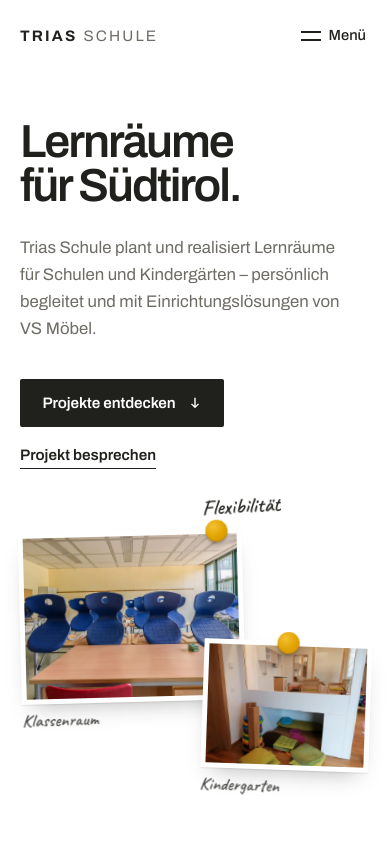
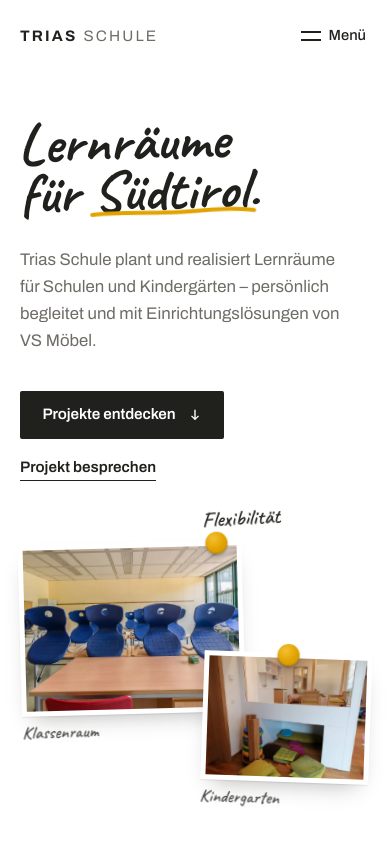
Before and after one commit to HofDa/simon-schule, an Astro site: page / in a window 390 px wide. Shown: the top 844 px of the page. Built offline with nearby package versions, Linux system fonts and the light colour scheme; Astro itself is replaced by a stand-in of ours.

Commit message:
ui refinement 2

```diff
--- a/DESIGN.md
+++ b/DESIGN.md
@@ -15,11 +15,11 @@ colors:
   error: "#a4331c"
 typography:
   display:
-    fontFamily: "Archivo, ui-sans-serif, system-ui, sans-serif"
-    fontSize: "clamp(2.9rem, min(7vw, 10.5vh), 6rem)"
-    fontWeight: 600
-    lineHeight: 0.94
-    letterSpacing: "-0.045em"
+    fontFamily: "Caveat, cursive"
+    fontSize: "clamp(3.6rem, min(8.6vw, 13vh), 7.6rem)"
+    fontWeight: 700
+    lineHeight: 0.86
+    letterSpacing: "normal"
   headline:
     fontFamily: "Archivo, ui-sans-serif, system-ui, sans-serif"
     fontSize: "clamp(2.4rem, 5vw, 4.75rem)"
@@ -122,17 +122,18 @@ Key characteristics: generous white space, hairline structure instead of contain
 
 ## Typography
 
-Archivo (a grotesque) carries every UI and editorial role. Caveat is the whiteboard marker, limited to board notes, photo captions, planning questions, the active-step label and the one conversation bubble. It never appears in navigation, buttons or body text.
+Archivo (a grotesque) carries every UI and editorial role. Caveat is the whiteboard marker, used for the hero headline (Caveat 700, written letter by letter on load, with a ginstergelb marker underline under the last word), board notes, photo captions, planning questions, the active-step label and the one conversation bubble. It never appears in navigation, buttons or body text.
 
 ### Hierarchy
-- Display (hero H1) ≤ 6rem, tracking -0.045em, line height 0.94.
+- Hero H1: Caveat 700, `clamp(3.6rem, min(8.6vw, 13vh), 7.6rem)`, line height 0.86, rotated -1.5°.
+- Display (large Archivo headings) ≤ 6rem, tracking -0.045em, line height 0.94.
 - Headline (section H2) ≈ 4.75rem max.
 - Title (step, project, category names) 1.75–2.75rem, weight 600.
 - Quote 1.6–2.6rem, weight 500, hanging opening quote.
 - Body 1.05rem at 1.65, measure ≤ 52ch. Label 0.82rem for meta, field labels and credits.
 
 ### Named Rules
-- **The Annotation Rule.** Handwriting annotates; it never states the offer.
+- **The Annotation Rule.** Handwriting annotates. The only exception is the hero claim, written on the board like the first idea of a plan; the offer itself (subline, buttons) stays in Archivo.
 
 ## Layout
 
--- a/src/components/WhiteboardHero.astro
+++ b/src/components/WhiteboardHero.astro
@@ -3,9 +3,26 @@ import { projects } from '../data/projects';
 import ProjectPhoto from './ProjectPhoto.astro';
 
 const [a, b, c] = projects;
+
+// The headline is written letter by letter. Delays are computed here so the
+// pacing is slightly uneven (like a hand) but identical on every load.
+const headline = 'Lernräume für Südtirol.';
+const PER_LETTER = 0.068;
+const WORD_GAP = 0.2;
+let clock = 0;
+const words = headline.split(' ').map((word, wi) => {
+  const letters = [...word].map((char, ci) => {
+    const delay = clock;
+    clock += PER_LETTER + (((wi * 7 + ci * 13) % 5) - 2) * 0.012;
+    return { char, delay: delay.toFixed(3) };
+  });
+  clock += WORD_GAP;
+  return letters;
+});
+const writeDuration = (clock - WORD_GAP + 0.15).toFixed(2);
 ---
 
-<section id="top" class="hero relative pt-[calc(var(--nav-h)+8px)]" aria-labelledby="hero-title">
+<section id="top" class="hero relative pt-[calc(var(--nav-h)+8px)]" aria-labelledby="hero-title" style={`--write: ${writeDuration}s`}>
   <div class="shell">
     <div class="board relative">
       <div class="board-surface relative h-full">
@@ -30,13 +47,27 @@ const [a, b, c] = projects;
         <div class="relative grid h-full lg:block">
           <!-- copy -->
           <div class="hero-copy relative z-10 pt-10 pb-8 lg:absolute lg:left-0 lg:top-0 lg:w-[44%] lg:pt-[clamp(40px,8vh,88px)]">
-            <h1 id="hero-title" class="hero-title rise text-[clamp(2.9rem,min(7vw,10.5vh),6rem)] leading-[0.94] tracking-[-0.045em]">
-              Lernräume für Südtirol.
+            <h1 id="hero-title" class="hero-title">
+              <span class="sr-only">{headline}</span>
+              <span class="handwriting" aria-hidden="true">
+                {words.map((letters, wi) => (
+                  <>
+                    <span class={`word${wi === words.length - 1 ? ' word-last' : ''}`}>
+                      {letters.map((l) => <span class="ch" style={`--cd: ${l.delay}s`}>{l.char}</span>)}
+                      {wi === words.length - 1 && (
+                        <svg class="hand-underline" viewBox="0 0 300 16" preserveAspectRatio="none">
+                          <path pathLength="1" d="M4 10 C60 5 130 12 190 8 S270 6 296 9" />
+                        </svg>
+                      )}
+                    </span>{' '}
+                  </>
+                ))}
+              </span>
             </h1>
-            <p class="rise mt-7 max-w-[38ch] text-[1.05rem] leading-[1.6] text-muted sm:text-[1.12rem]" style="--d: 0.12s">
+            <p class="rise mt-7 max-w-[38ch] text-[1.05rem] leading-[1.6] text-muted sm:text-[1.12rem]" style="--d: 0s">
               Trias Schule plant und realisiert Lernräume für Schulen und Kindergärten – persönlich begleitet und mit Einrichtungslösungen von VS Möbel.
             </p>
-            <div class="rise mt-9 flex flex-wrap items-center gap-x-7 gap-y-4" style="--d: 0.22s">
+            <div class="rise mt-9 flex flex-wrap items-center gap-x-7 gap-y-4" style="--d: 0.15s">
               <a href="#projekte" class="btn btn-ink">
                 Projekte entdecken
                 <svg class="btn-arrow h-3.5 w-3.5" viewBox="0 0 16 16" fill="none" stroke="currentColor" stroke-width="1.6" aria-hidden="true"><path d="M8 2v11M4 9l4 4 4-4" /></svg>
@@ -97,17 +128,52 @@ const [a, b, c] = projects;
     .pins :global(.pin-c) { left: 61.5%; top: 55%; width: 22%; transform: rotate(1deg); }
   }
 
-  /* Attention sequence: chair (in ServicesStory) → wordmark and claim → projects → annotations */
+  /* Attention sequence: chair (in ServicesStory) → wordmark and handwritten claim → subline → projects → annotations */
   .hero {
     --t-claim: 0.85s;
-    --t-images: 1.9s;
-    --t-notes: 1.65s; /* added to each note's own --d (0.95–1.3s) */
+    --t-after: calc(var(--t-claim) + var(--write)); /* --write is set from the headline length */
+    --t-images: calc(var(--t-after) + 0.35s);
+    --t-notes: calc(var(--t-images) - 0.2s); /* added to each note's own --d (0.95–1.3s) */
+  }
+
+  .hero-title {
+    font-family: var(--font-marker);
+    font-weight: 700;
+    font-size: clamp(3.6rem, min(8.6vw, 13vh), 7.6rem);
+    line-height: 0.86;
+    letter-spacing: 0;
+    color: var(--color-ink);
+  }
+  .handwriting { display: block; transform: rotate(-1.5deg); transform-origin: 0 100%; }
+  .word { display: inline-block; white-space: nowrap; position: relative; }
+  .ch { display: inline-block; }
+  .hand-underline {
+    position: absolute;
+    left: -2%;
+    bottom: -0.02em;
+    width: 100%;
+    height: 0.16em;
+    overflow: visible;
+    fill: none;
+    stroke: var(--color-ginster);
+    stroke-width: 7;
+    stroke-linecap: round;
+    vector-effect: non-scaling-stroke;
   }
 
   @media (prefers-reduced-motion: no-preference) {
     :global(html.js) .rise {
       animation: hero-rise 800ms var(--ease-draw) both;
-      animation-delay: calc(var(--d, 0s) + var(--t-claim));
+      animation-delay: calc(var(--d, 0s) + var(--t-after));
+    }
+    /* each letter is wiped in left to right, like a marker stroke */
+    :global(html.js) .ch {
+      animation: write-letter 150ms linear both;
+      animation-delay: calc(var(--t-claim) + var(--cd));
+    }
+    :global(html.js) .hand-underline path {
+      animation: underline 650ms var(--ease-draw) both;
+      animation-delay: calc(var(--t-after) - 0.05s);
     }
     .pins :global(.pin-a) { --pin-d: var(--t-images); }
     .pins :global(.pin-b) { --pin-d: calc(var(--t-images) + 0.15s); }
@@ -139,6 +205,15 @@ const [a, b, c] = projects;
     }
   }
 
+  @keyframes write-letter {
+    from { clip-path: inset(-1em 100% -1em -1em); }
+    to { clip-path: inset(-1em -1em -1em -1em); }
+  }
+  @keyframes underline {
+    from { stroke-dasharray: 1; stroke-dashoffset: 1; opacity: 0; }
+    2% { opacity: 1; }
+    to { stroke-dasharray: 1; stroke-dashoffset: 0; opacity: 1; }
+  }
   @keyframes hero-rise {
     from { opacity: 0; transform: translateY(10px); }
     to { opacity: 1; transform: none; }
--- a/src/layouts/Layout.astro
+++ b/src/layouts/Layout.astro
@@ -30,7 +30,7 @@ const {
     <link rel="preconnect" href="https://fonts.googleapis.com" />
     <link rel="preconnect" href="https://fonts.gstatic.com" crossorigin />
     <link
-      href="https://fonts.googleapis.com/css2?family=Archivo:wght@400;500;600;700&family=Caveat:wght@500;600&display=swap"
+      href="https://fonts.googleapis.com/css2?family=Archivo:wght@400;500;600;700&family=Caveat:wght@500;600;700&display=swap"
       rel="stylesheet"
     />
   </head>
```
